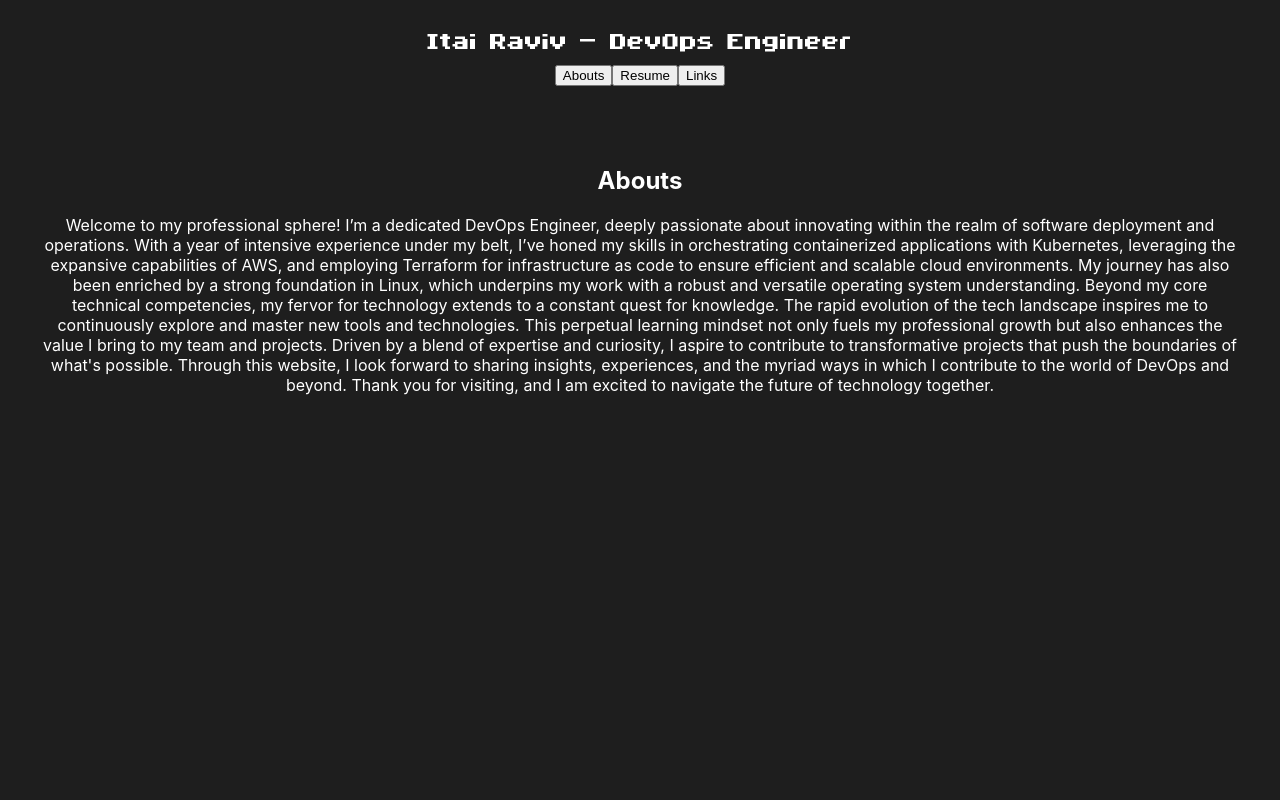
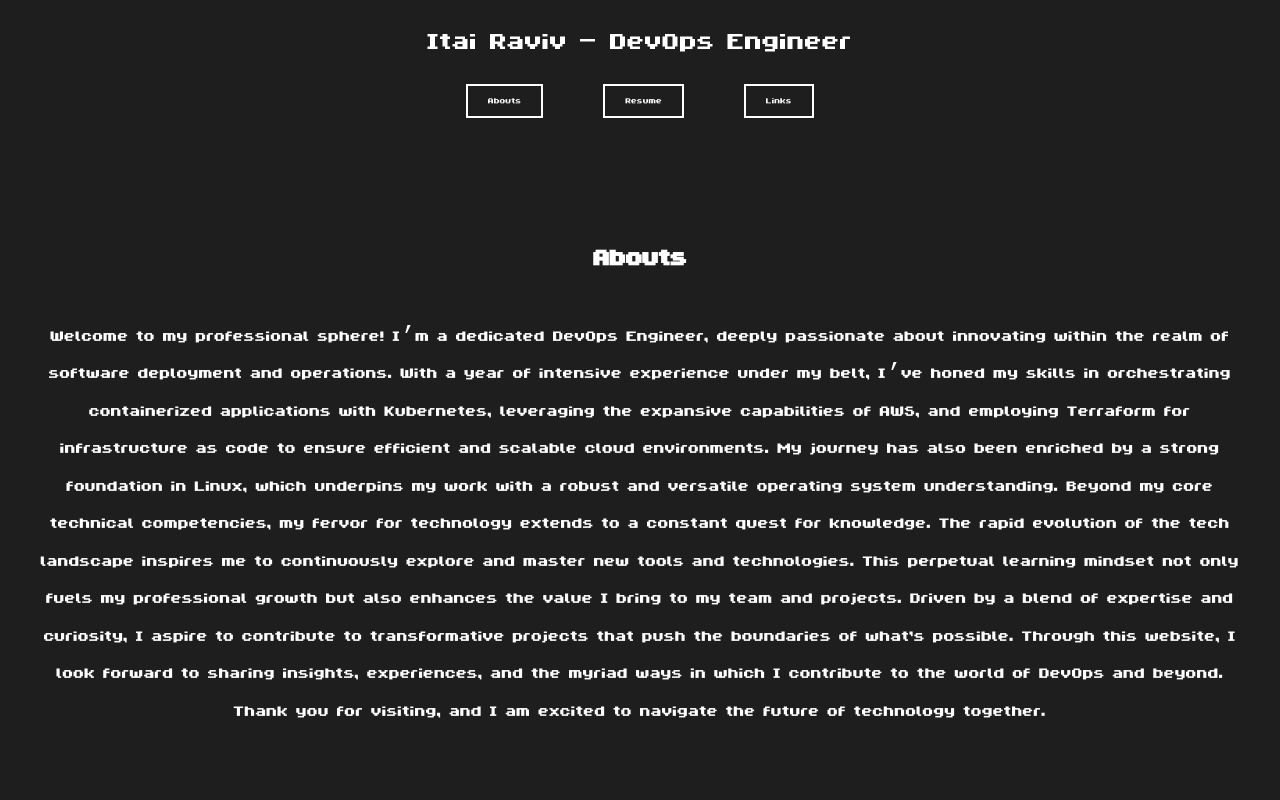
Before and after one commit to Itaira/resume-site, a React (Create React App) app: page / in a window 1280 px wide. Shown: the top 800 px of the page. Built offline with nearby package versions, Linux system fonts and the light colour scheme.

Commit message:
Update App.css

```diff
--- a/src/App.css
+++ b/src/App.css
@@ -10,6 +10,23 @@
   text-align: center;
   padding: 20px;
   overflow: hidden; /* Keeps the content within the header */
+}
+
+
+nav button {
+  background-color: #1E1E1E; /* Match header background */
+  color: white; /* Text color */
+  border: 2px solid white; /* White stroke around the buttons */
+  margin: 20px 30px; /* Increase spacing between buttons */
+  padding: 10px 20px; /* Adjust padding as needed */
+  font-family: 'Pixel', monospace; /* Optionally match the font style */
+  cursor: pointer; /* Hand cursor on hover */
+  transition: background-color 0.3s, color 0.3s; /* Smooth transition for hover effect */
+}
+
+nav button:hover {
+  background-color: white; /* Background color on hover */
+  color: #1E1E1E; /* Text color on hover */
 }
 
 .typing-text {
@@ -48,6 +65,9 @@ main {
   text-align: center;
   color: white;
   padding: 20px;
+  font-family: 'Pixel', monospace; /* Ensuring your custom font is applied */
+  font-size: 25px; /* Adjust based on your design */
+  line-height: 1.5; /* Adjust for tight text fit */
 }
 
 
```
